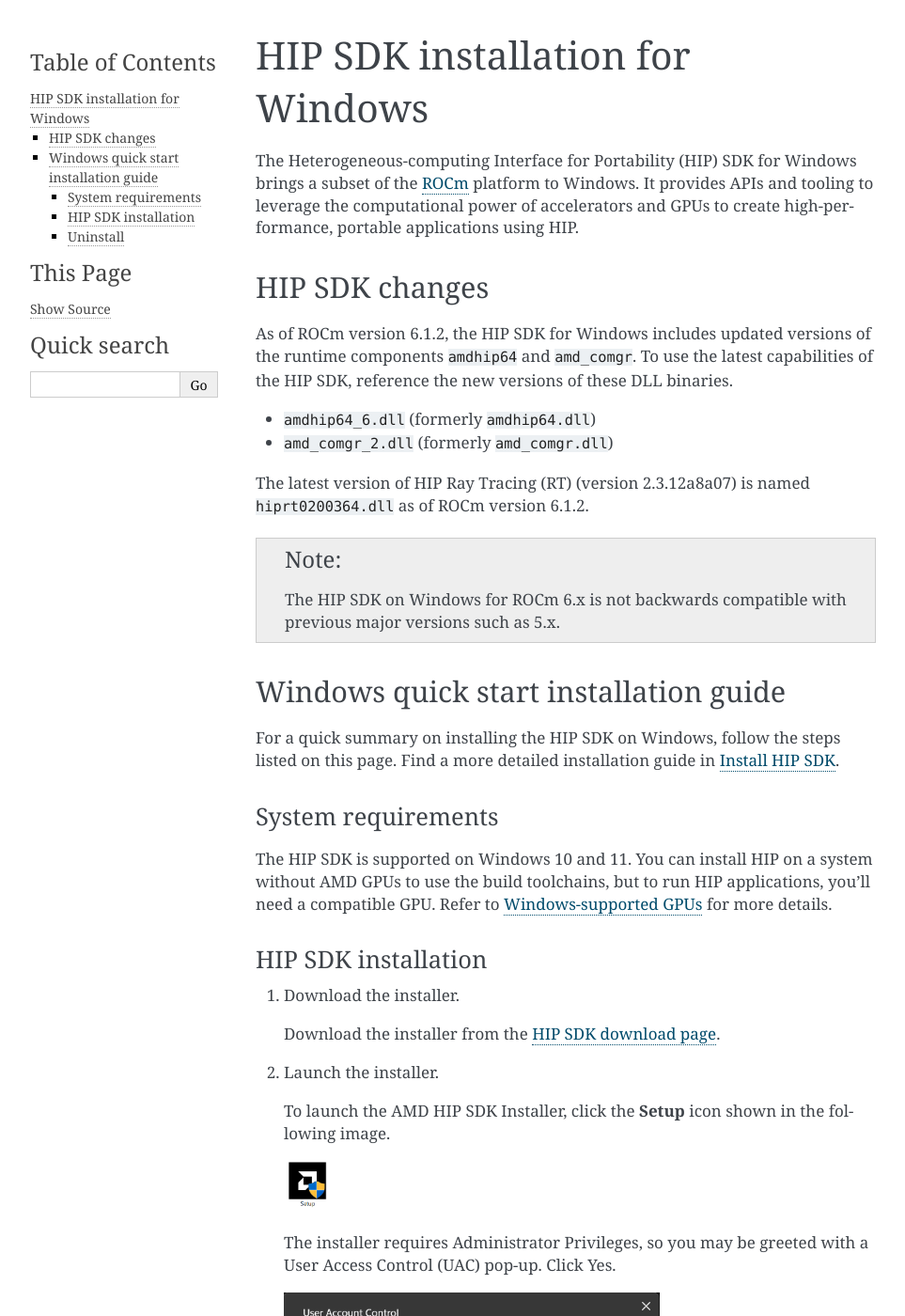
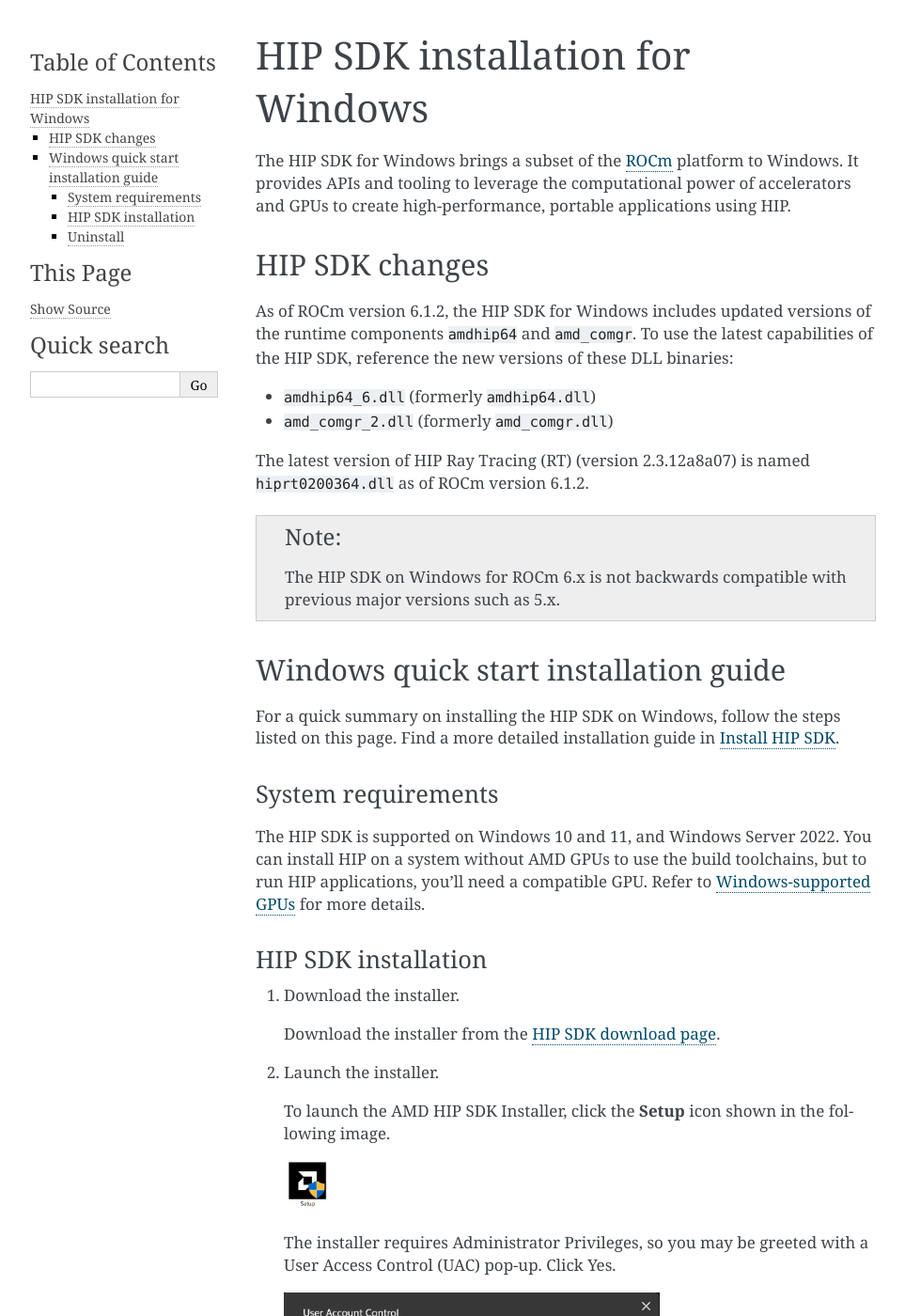
Before and after one commit to ROCm/rocm-install-on-windows, a Sphinx documentation site: the page built from docs/index.rst, in a window 1280 px wide and 1400 px high. Shown: the whole window at 94% size, without its empty margins (148-1111 px from the left). Built offline with Sphinx 7.4.7, drawn with Linux system fonts in a browser that asks for light colours; some of the changed text lies outside the part shown.

```diff
--- a/docs/conf.py
+++ b/docs/conf.py
@@ -7,7 +7,7 @@
 from rocm_docs import ROCmDocs
 
 # This is the latest supported ROCm version supported by Windows
-win_rocm_version = '5.7'
+win_rocm_version = '6.1.2'
 # Radeon Software Pro Installer version bundled with the HIP SDK installer
 radeon_software_pro_version = '23.30'
 
--- a/docs/index.rst
+++ b/docs/index.rst
@@ -6,10 +6,9 @@
 HIP SDK installation for Windows
 ********************************
 
-The Heterogeneous-computing Interface for Portability (HIP) SDK for Windows brings a subset of the
-:doc:`ROCm <reference/component-support>` platform to Windows. It provides APIs
-and tooling to leverage the computational power of accelerators
-and GPUs to create high-performance, portable applications using
+The  HIP SDK for Windows brings a subset of the :doc:`ROCm <reference/component-support>`
+platform to Windows. It provides APIs and tooling to leverage the computational power
+of accelerators and GPUs to create high-performance, portable applications using
 :doc:`HIP <hip:index>`.
 
 HIP SDK changes
@@ -17,8 +16,7 @@ HIP SDK changes
 
 As of ROCm version 6.1.2, the HIP SDK for Windows includes updated versions of
 the runtime components ``amdhip64`` and ``amd_comgr``. To use the latest
-capabilities of the HIP SDK, reference the new versions of
-these DLL binaries.
+capabilities of the HIP SDK, reference the new versions of these DLL binaries:
 
 * ``amdhip64_6.dll`` (formerly ``amdhip64.dll``)
 
@@ -43,7 +41,7 @@ Find a more detailed installation guide in :ref:`hip-install-full`.
 System requirements
 -------------------
 
-The HIP SDK is supported on Windows 10 and 11. You can install HIP on a system without AMD GPUs
+The HIP SDK is supported on Windows 10 and 11, and Windows Server 2022. You can install HIP on a system without AMD GPUs
 to use the build toolchains, but to run HIP applications, you'll need a compatible GPU. Refer to
 :ref:`supported-gpus-win` for more details.
 
@@ -76,7 +74,7 @@ HIP SDK installation
       :width: 400
       :alt: User Access Control pop-up
 
-   The installer executable will temporarily extract installer packages to `C:\\AMD`, which it removes
+   The installer executable will temporarily extract installer packages to ``C:\\AMD``, which it removes
    after completing the installation. You'll see the "Initializing install" window during extraction.
 
    .. image:: ./data/how-to/002-initializing.png
@@ -111,7 +109,7 @@ HIP SDK installation
          "HIP Libraries", "Full, Partial, None", "Runtime, Development (Libs and headers)"
          "HIP Runtime Compiler", "Full, Partial, None", "Runtime, Development (headers)"
          "HIP Ray Tracing", "Full, Partial, None", "Runtime, Development (headers)"
-         "Visual Studio Plugin", "Full, Partial, None", "Visual Studio 2017, 2019, 2022 Plugin"
+         "`Visual Studio Plugin <https://rocm.docs.amd.com/projects/hip-vs/en/latest/>`_", "Full, Partial, None", "Visual Studio 2017, 2019, 2022 Plugin"
 
       .. note::
 
@@ -168,8 +165,7 @@ HIP SDK installation
    .. note::
 
       If the installer terminates mid-installation, you can safely remove the temporary directory created
-      under `C:\\AMD`. Installed components don't depend on this folder unless you explicitly chose
-      this as the install folder.
+      under `C:\\AMD`. Installed components don't depend on this folder unless you explicitly chose this as the install folder.
 
 Uninstall
 ---------
```
Also changed, not shown: other parts of docs/index.rst (+1 -2 lines).
